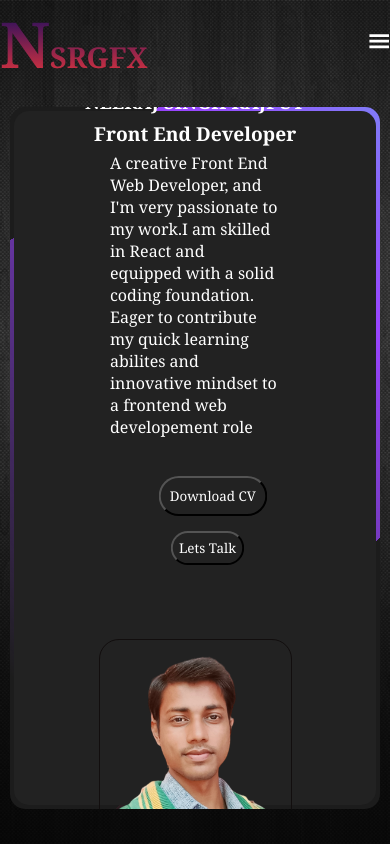
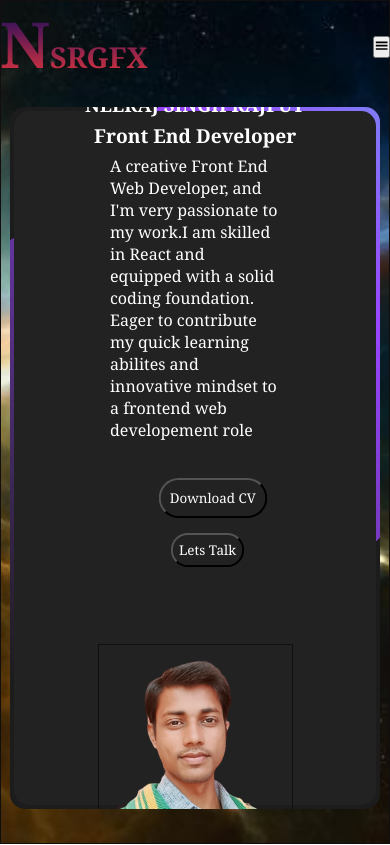
Before and after one commit to NSINGHRAJPUT/simpleportfolio, a React (Create React App) app: page / in a window 390 px wide. Shown: the top 845 px of the page. Built offline with nearby package versions, Linux system fonts and the light colour scheme.

Commit message:
backgroundchanges

```diff
--- a/src/App.js
+++ b/src/App.js
@@ -1,5 +1,4 @@
 import "./App.css";
-import solar from "./assets/solar.mp4";
 import Header from "./components/Header/Header";
 import Hero from "./components/Hero/Hero";
 import Contact from "./components/Contact/Contact";
@@ -7,7 +6,7 @@ import Projects from "./components/Projects/Projects";
 import Skills from "./components/Skills/Skills";
 import Education from "./components/Education/Education";
 import Footer from "./components/Footer/Footer";
-import image from "./assets/back.png";
+import image from "./assets/solar.jpg";
 
 function App() {
   return (
--- a/src/components/Contact/Contact.js
+++ b/src/components/Contact/Contact.js
@@ -1,7 +1,6 @@
 import { useRef } from "react";
 import emailjs from "@emailjs/browser";
 import "./Contact.css";
-import Tilt from "react-parallax-tilt";
 
 const Contact = () => {
   let form = useRef();
--- a/src/components/Header/Header.js
+++ b/src/components/Header/Header.js
@@ -1,45 +1,53 @@
-import { useState } from 'react';
-import './Header.css';
-import {GiHamburgerMenu} from 'react-icons/gi';
+import { useState } from "react";
+import "./Header.css";
+import { GiHamburgerMenu } from "react-icons/gi";
 
-const Header = () =>{
-    const [showicons, setshowicons] = useState(false)
-    return <header className="header">
+const Header = () => {
+  const [showicons, setshowicons] = useState(false);
+  return (
+    <header className="header">
       <nav className="nav container">
-            <a href="index.html" className="nav_logo"><h2 className='logo'><span>N</span>SRGFX</h2></a>
+        <a href="index.html" className="nav_logo">
+          <h2 className="logo">
+            <span>N</span>SRGFX
+          </h2>
+        </a>
         <div className="nav_menu">
           <ul className={showicons ? "mobile_nav_list" : "nav_list"}>
             <li>
-                        <a href="#" className="nav_link">
+              <a href="index.html" className="nav_link">
                 <i className="uil uil-home nav_icon"></i>
-                          <span className='nav_item'>Home</span>
+                <span className="nav_item">Home</span>
               </a>
             </li>
             <li>
               <a href="#projects" className="nav_link">
                 <i className="uil uil-bag nav_icon"></i>
-                          <span className='nav_item'>Projects</span>
+                <span className="nav_item">Projects</span>
               </a>
             </li>
             <li>
               <a href="#contact" className="nav_link">
                 <i className="uil uil-comment-alt-chart-lines nav_icons"></i>
-                        <span className='nav_item'>Contact</span>
+                <span className="nav_item">Contact</span>
               </a>
             </li>
             <li>
               <a href="#skill" className="nav_link">
                 <i className="uil uil-user nav_icon"></i>
-                          <span className='nav_item'>Skills</span>
+                <span className="nav_item">Skills</span>
               </a>
             </li>
           </ul>
         </div>
-            <div className='mobile_menu'>
-                   <a href='#' onClick={()=>setshowicons(!showicons)}><GiHamburgerMenu/></a>
+        <div className="mobile_menu">
+          <button onClick={() => setshowicons(!showicons)}>
+            <GiHamburgerMenu />
+          </button>
         </div>
       </nav>
     </header>
-}
+  );
+};
 
-export default Header
+export default Header;
--- a/src/components/Hero/Hero.css
+++ b/src/components/Hero/Hero.css
@@ -70,8 +70,9 @@
 .hero_image {
   border: 1px solid rgb(18, 14, 14);
   border-radius: 20px;
-  padding: 1%;
-  margin: 1%;
+  padding: 5%;
+  margin: 2%;
+  width: 20vw;
 }
 
 .intro {
@@ -159,10 +160,16 @@
     }
   }
   .hero_image {
+    margin: auto;
+    display: flex;
+    justify-content: center;
+    align-items: center;
+    border: none;
     margin-top: 8vh;
   }
   img {
     width: 50vw;
+    border: 1px solid rgb(18, 14, 14);
   }
   .hero_intro {
     display: flex;
```
Also changed, not shown: src/assets/solar.jpg (added). Lines whose indentation alone changed are shown as unchanged.
